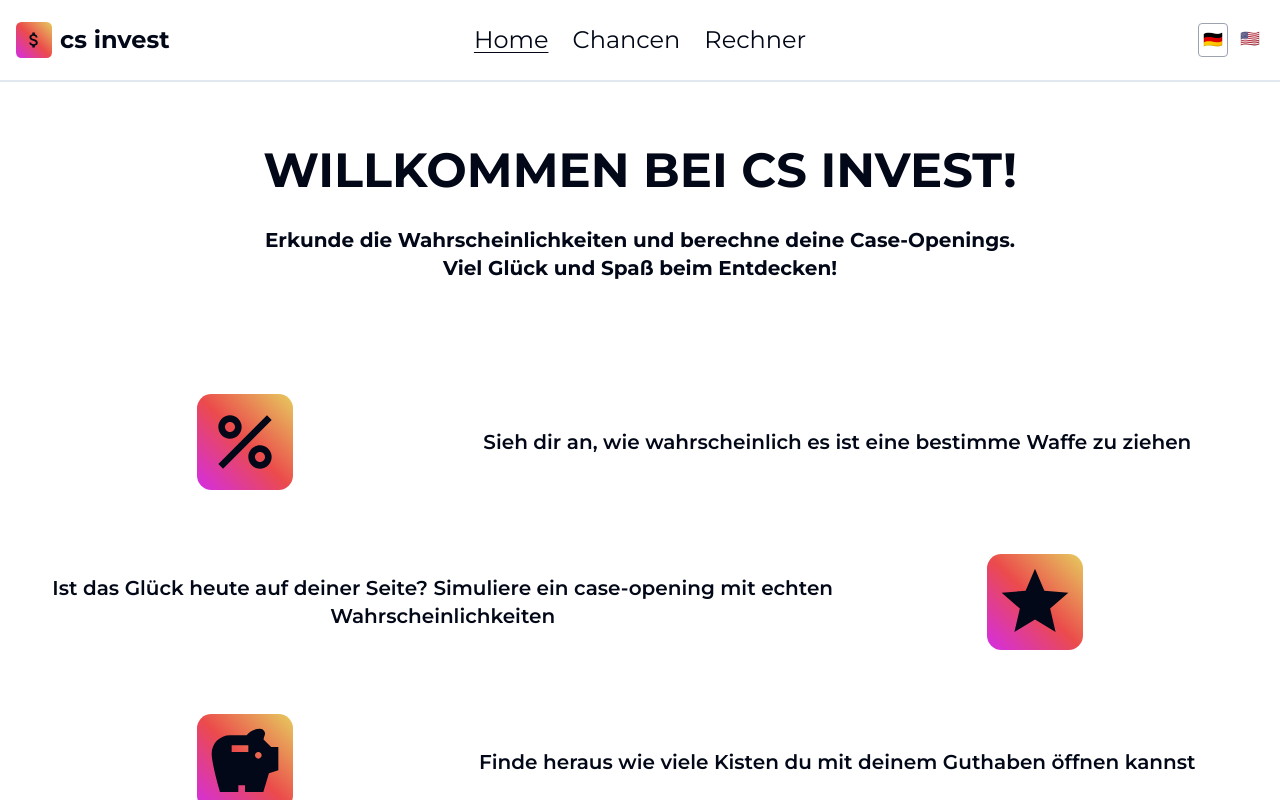
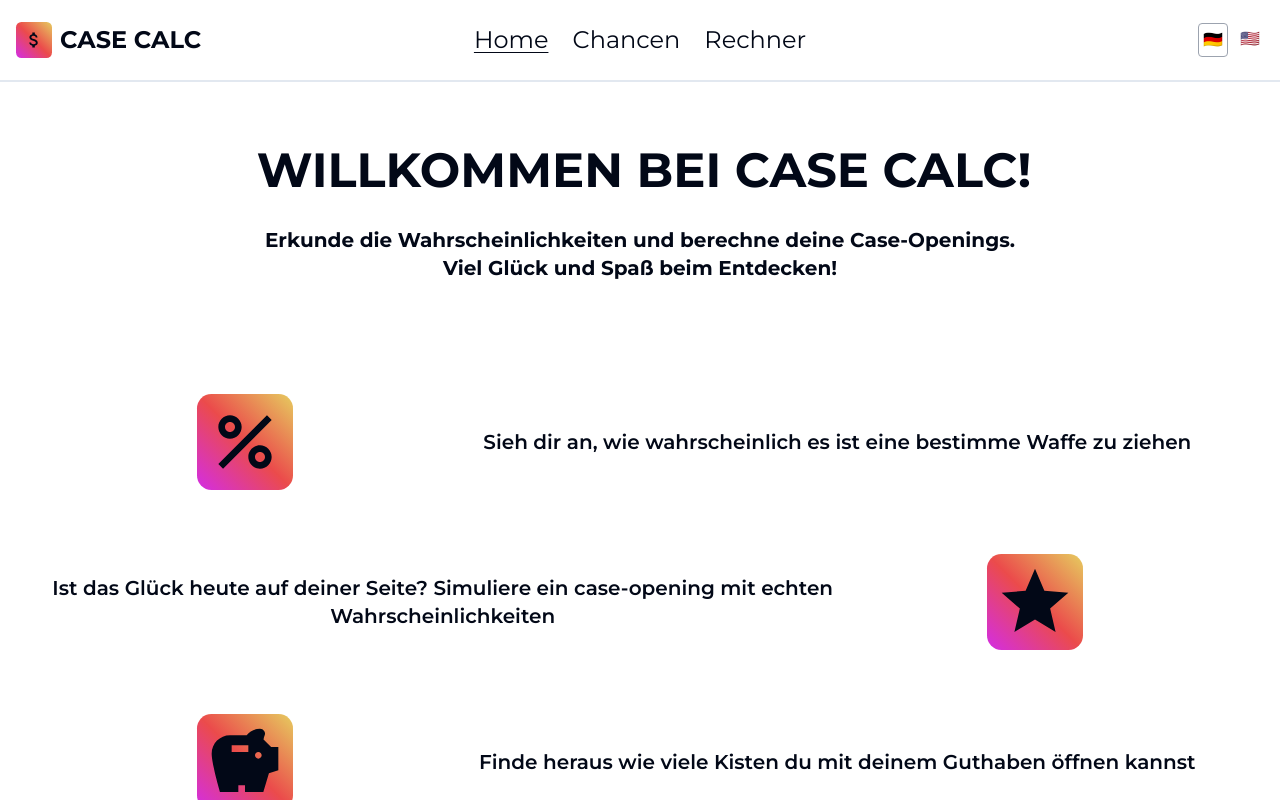
Before and after one commit to RosteckMarius/cs_invest, a React (Vite) app: page / in a window 1280 px wide. Built offline with nearby package versions, Linux system fonts and the light colour scheme.

Commit message:
Change appname to case calc

```diff
--- a/src/components/Layout/Navigation.tsx
+++ b/src/components/Layout/Navigation.tsx
@@ -27,7 +27,7 @@ export function Navigation() {
                     onClick={() => navigate(HOME_ROUTE)}
                     className={"whitespace-nowrap text-2xl font-bold"}
                 >
-                    {t("app.name")}
+                    {t("app.name").toUpperCase()}
                 </span>
             </div>
             {navItems()}
--- a/src/features/Landing/Landing.tsx
+++ b/src/features/Landing/Landing.tsx
@@ -7,7 +7,7 @@ export function Landing() {
     return (
         <div className={"flex flex-col items-center gap-4 p-8 text-center md:gap-16"}>
             <div className={"flex flex-col items-center gap-4"}>
-                <div className={"pb-4 text-2xl font-bold md:w-2/3 md:text-5xl"}>
+                <div className={"whitespace-nowrap pb-4 text-2xl font-bold md:w-2/3 md:text-5xl"}>
                     {t("landing.title").toUpperCase()}
                 </div>
                 <div className={"pb-12 text-xl font-bold md:w-2/3"}>{t("landing.desc")}</div>
--- a/src/lib/i18next/translations/de.json
+++ b/src/lib/i18next/translations/de.json
@@ -1,7 +1,7 @@
 {
   "about": "Ich war super süchtig nach Kisten öffnen",
   "app": {
-    "name": "cs invest"
+    "name": "case calc"
   },
   "calc": {
     "caseNumber": {
@@ -43,7 +43,7 @@
     "feat3": "Du weißt wie viele Kisten du öffnen willst und kennst dein Guthaben? Finde heraus, wie teuer die Kiste sein kann",
     "feat4": "Sieh dir an, wie wahrscheinlich es ist eine bestimme Waffe zu ziehen",
     "feat5": "Ist das Glück heute auf deiner Seite? Simuliere ein case-opening mit echten Wahrscheinlichkeiten",
-    "title": "Willkommen bei CS Invest!"
+    "title": "Willkommen bei case calc!"
   },
   "navi": {
     "advancedCalc": "Erweitert",
--- a/src/lib/i18next/translations/en.json
+++ b/src/lib/i18next/translations/en.json
@@ -1,7 +1,7 @@
 {
   "about": "I was very addicted to opening cases",
   "app": {
-    "name": "cs invest"
+    "name": "case calc"
   },
   "calc": {
     "caseNumber": {
@@ -43,7 +43,7 @@
     "feat3": "Check out the maximum case price based on your budget",
     "feat4": "Explore probabilities to draw certain items from a case",
     "feat5": "Are you lucky today? Simulate a case opnenings",
-    "title": "Welcome to CS Invest!"
+    "title": "Welcome to case calc!"
   },
   "navi": {
     "advancedCalc": "Advance",
```
